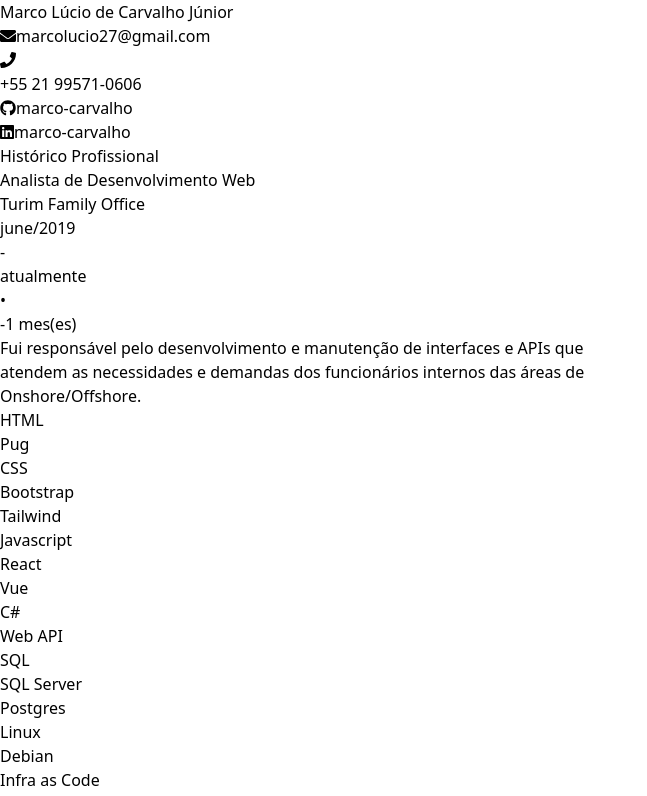
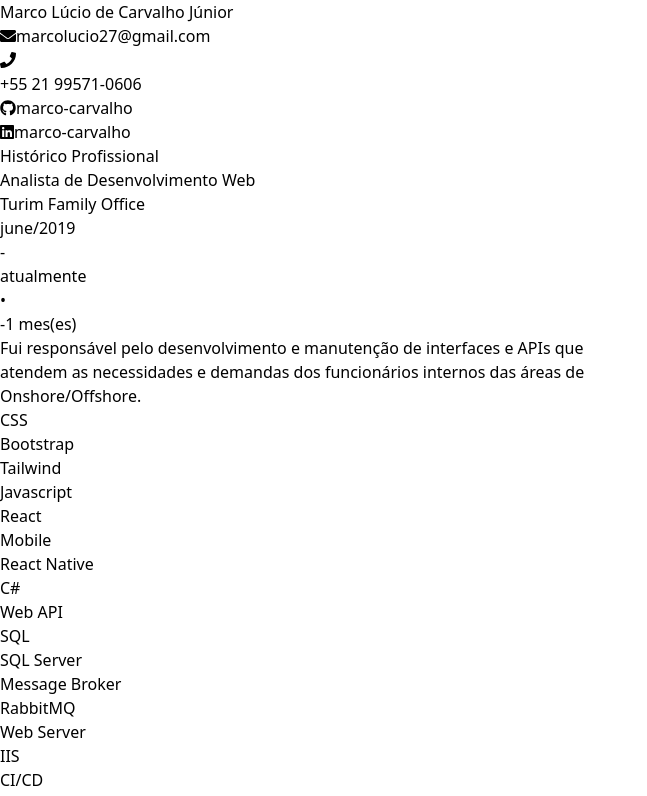
Before and after one commit to marco-carvalho/resume, a Vue app: page / in a window 1280 px wide. Shown: the top 796 px of the page, without its empty margins (0-647 px from the left). Built offline with nearby package versions, Linux system fonts and the light colour scheme.

Commit message:
update current experience

```diff
--- a/src/App.vue
+++ b/src/App.vue
@@ -64,13 +64,13 @@ export default {
           to: null,
           description: "Fui responsável pelo desenvolvimento e manutenção de interfaces e APIs que atendem as necessidades e demandas dos funcionários internos das áreas de Onshore/Offshore.",
           tecnologies: [
-            {name: "HTML", subtecnologies: ["Pug"]},
             {name: "CSS", subtecnologies: ["Bootstrap", "Tailwind"]},
-            {name: "Javascript", subtecnologies: ["React", "Vue"]},
+            {name: "Javascript", subtecnologies: ["React"]},
+            {name: "Mobile", subtecnologies: ["React Native"]},
             {name: "C#", subtecnologies: ["Web API"]},
-            {name: "SQL", subtecnologies: ["SQL Server", "Postgres"]},
-            {name: "Linux", subtecnologies: ["Debian"]},
-            {name: "Infra as Code", subtecnologies: ["Docker"]},
+            {name: "SQL", subtecnologies: ["SQL Server"]},
+            {name: "Message Broker", subtecnologies: ["RabbitMQ"]},
+            {name: "Web Server", subtecnologies: ["IIS"]},
             {name: "CI/CD", subtecnologies: ["TeamCity"]},
           ]
         },
```
